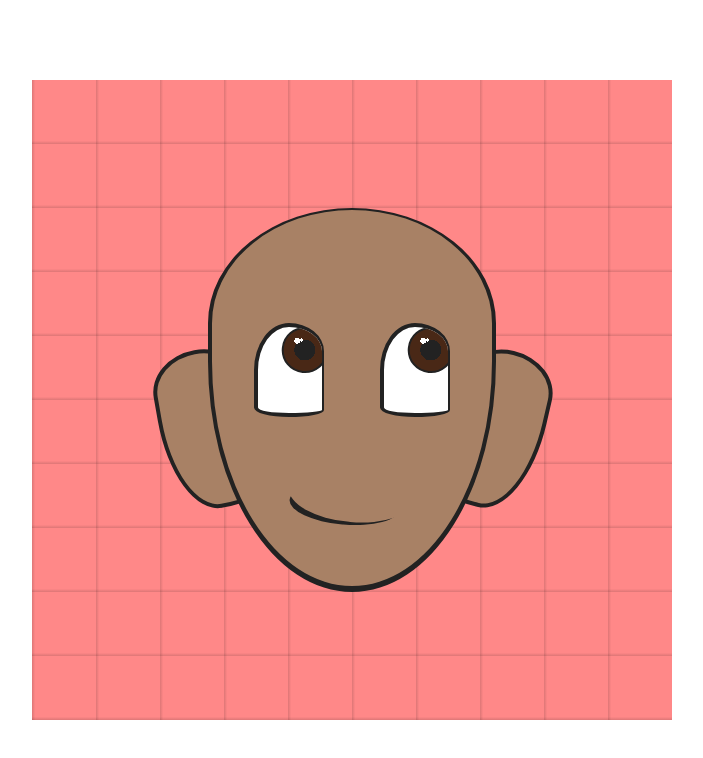
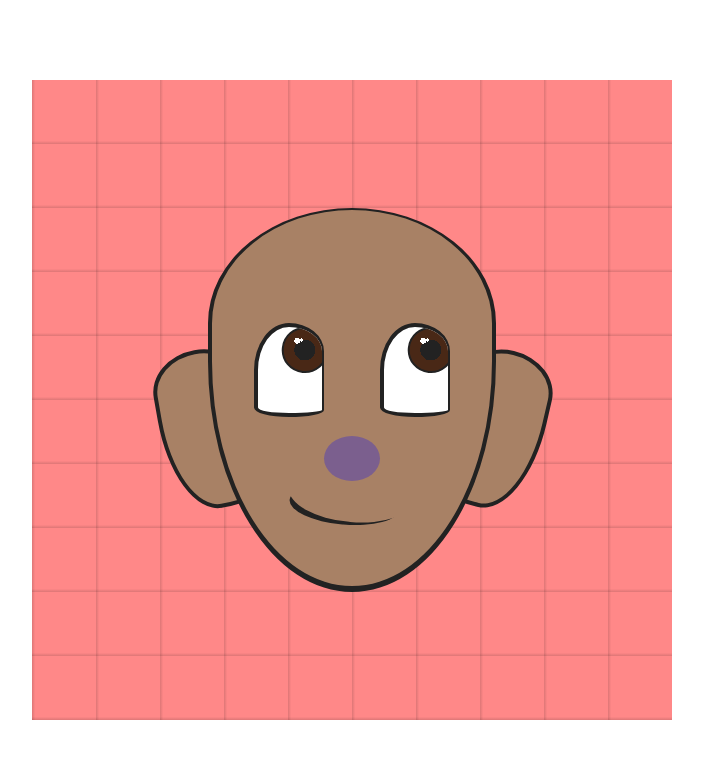
Before and after one commit to thatimoreira/CSScarton, a plain HTML site: page index.html in a window 1280 px wide. Shown: the whole page, without its empty margins (288-991 px from the left). Drawn offline with Linux system fonts and the light colour scheme.

Commit message:
Create nose structure

```diff
--- a/index.html
+++ b/index.html
@@ -17,6 +17,7 @@
                 <div class="eye">
                     <div class="pupil"></div>
                 </div>
+                <div class="nose"></div>
                 <div class="mouth"></div>
             </div>
         </div>
--- a/styles.css
+++ b/styles.css
@@ -38,16 +38,6 @@
     border: 0.5vmin solid;
     border-bottom-width: 0.75vmin;
     border-top-width: 0.33vmin;
-}
-
-.mouth {
-    width: 45%;
-    height: 15%;
-    border-radius: 100%;
-    box-shadow: -0.83vmin 1.4vmin 0 -1vmin;
-    top: 68%;
-    left: 50%;
-    transform:translateX(-50%) rotate(5deg);
 }
 
 .ear {
@@ -98,3 +88,23 @@
         radial-gradient(circle at 40% 27%, #fff, 4%, #0000 0),
         radial-gradient(var(--line) 35%, #0000 0);
 }
+
+.nose {
+    background-color: #00f4;
+    width: 20%;
+    height: 12%;
+    border-radius: 50%;
+    top: 60%;
+    left: 50%;
+    transform: translate(-50%, 0);
+}
+
+.mouth {
+    width: 45%;
+    height: 15%;
+    border-radius: 100%;
+    box-shadow: -0.83vmin 1.4vmin 0 -1vmin;
+    top: 68%;
+    left: 50%;
+    transform:translateX(-50%) rotate(5deg);
+}
```
